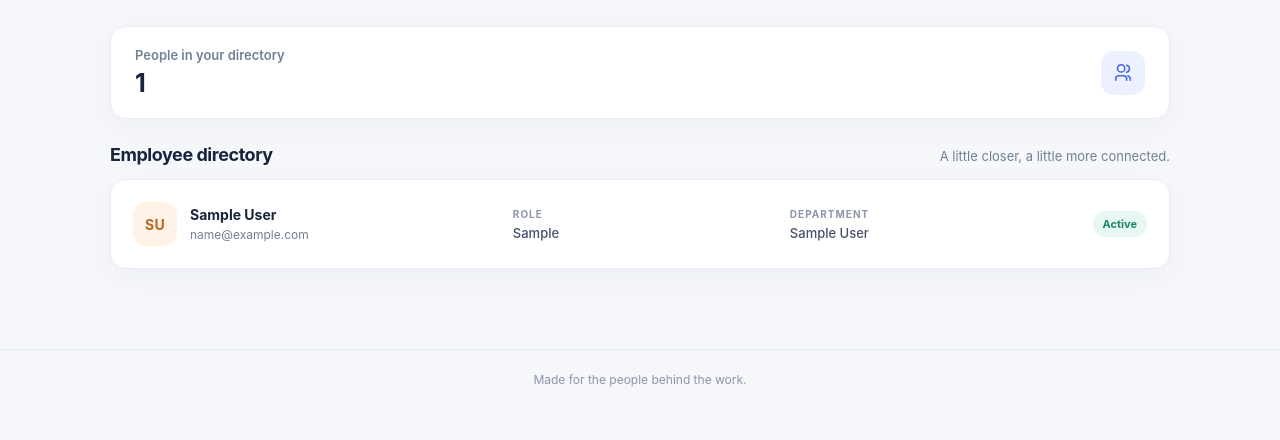
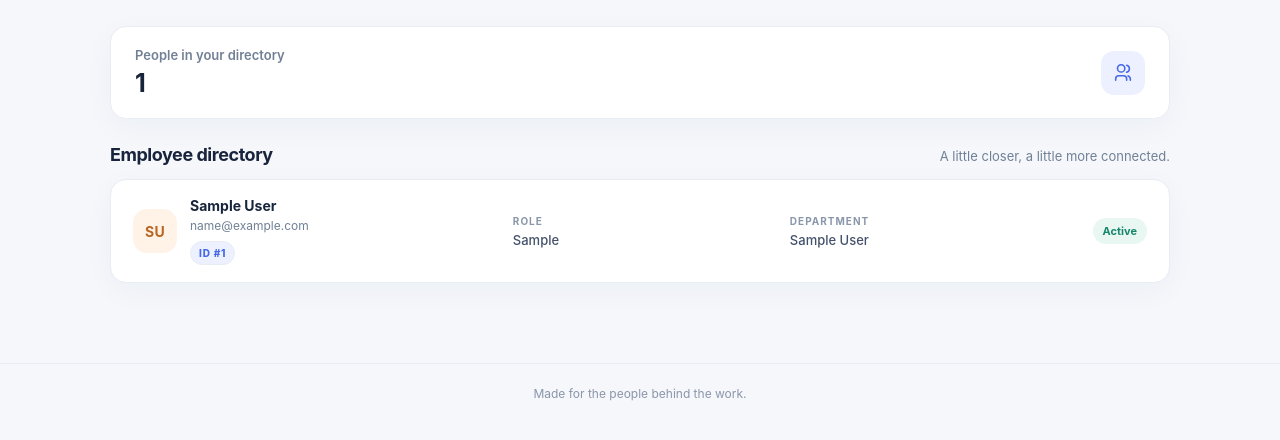
Before and after one commit to gyamficodes/django_employees, a Django app: page / in a window 1280 px wide. Shown: the part 268-708 px from the top of the page. Run offline with Django 5.2, Linux system fonts and the light colour scheme; tables that the repository leaves empty hold one stand-in row (values such as "Sample post").

Commit message:
add employee ID badge for each person entry

```diff
--- a/templates/home.html
+++ b/templates/home.html
@@ -4,7 +4,7 @@
     <meta charset="UTF-8">
     <meta name="viewport" content="width=device-width, initial-scale=1.0">
     <meta name="theme-color" content="#f5f7fb">
-    <title>People | Northstar</title>
+    <title>People | Northstar </title>
     <style>
         :root {
             color-scheme: light;
@@ -251,6 +251,21 @@
             font-size: 12px;
         }
 
+        .person-id {
+            display: inline-flex;
+            align-items: center;
+            margin-top: 8px;
+            padding: 5px 8px;
+            border: 1px solid var(--line);
+            border-radius: 999px;
+            background: var(--blue-soft);
+            color: var(--blue);
+            font-size: 10px;
+            font-weight: 800;
+            letter-spacing: 0.08em;
+            text-transform: uppercase;
+        }
+
         .detail-label {
             display: block;
             margin-bottom: 5px;
@@ -416,11 +431,13 @@
             <div class="employee-list">
                 {% for emp in employees %}
                     <article class="employee">
+
                         <div class="person">
                             <span class="avatar" aria-hidden="true">{{ emp.first_name|slice:":1" }}{{ emp.last_name|slice:":1" }}</span>
                             <div style="min-width: 0;">
                                 <div class="person-name">{{ emp.full_name }}</div>
                                 <div class="person-email">{{ emp.email }}</div>
+                                <div class="person-id">ID #{{ emp.id }}</div>
                             </div>
                         </div>
                         <div class="detail">
@@ -449,5 +466,7 @@
     </main>
 
     <footer>Made for the people behind the work.</footer>
+
+
 </body>
 </html>
```
